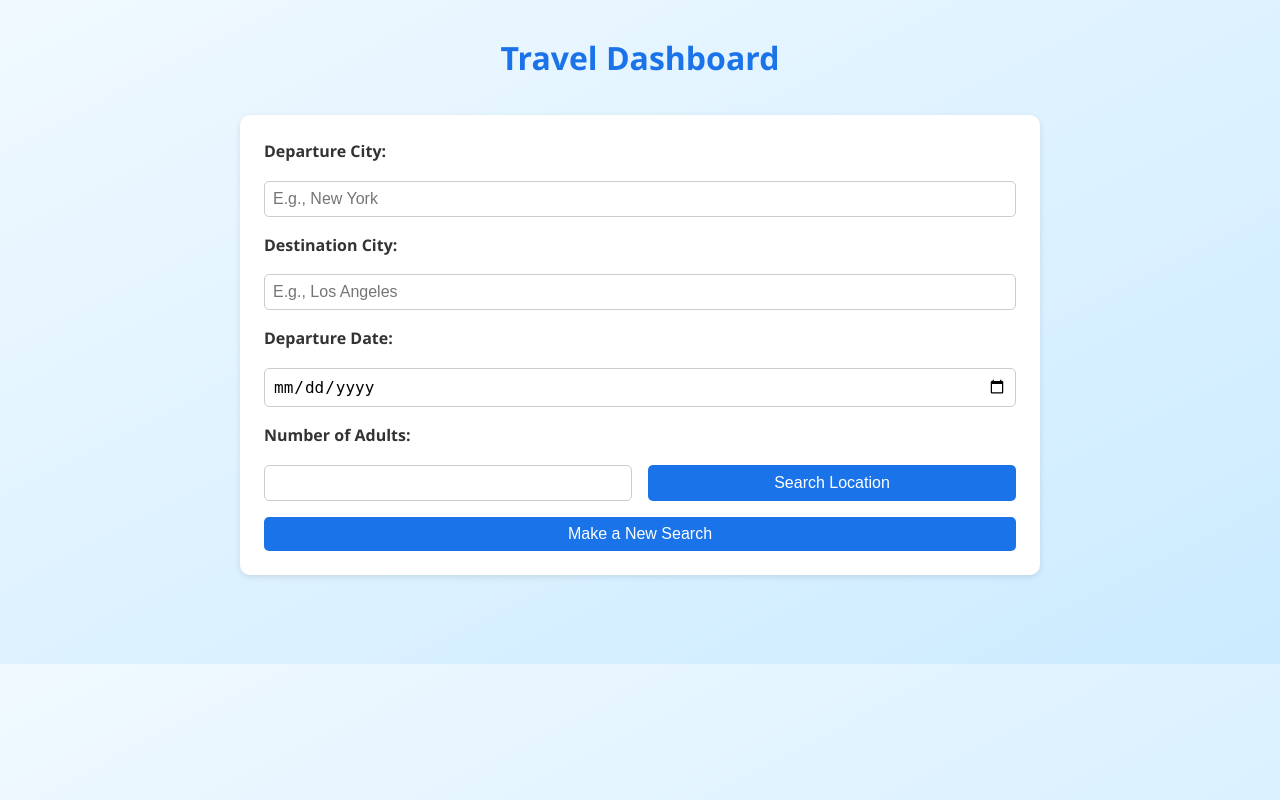
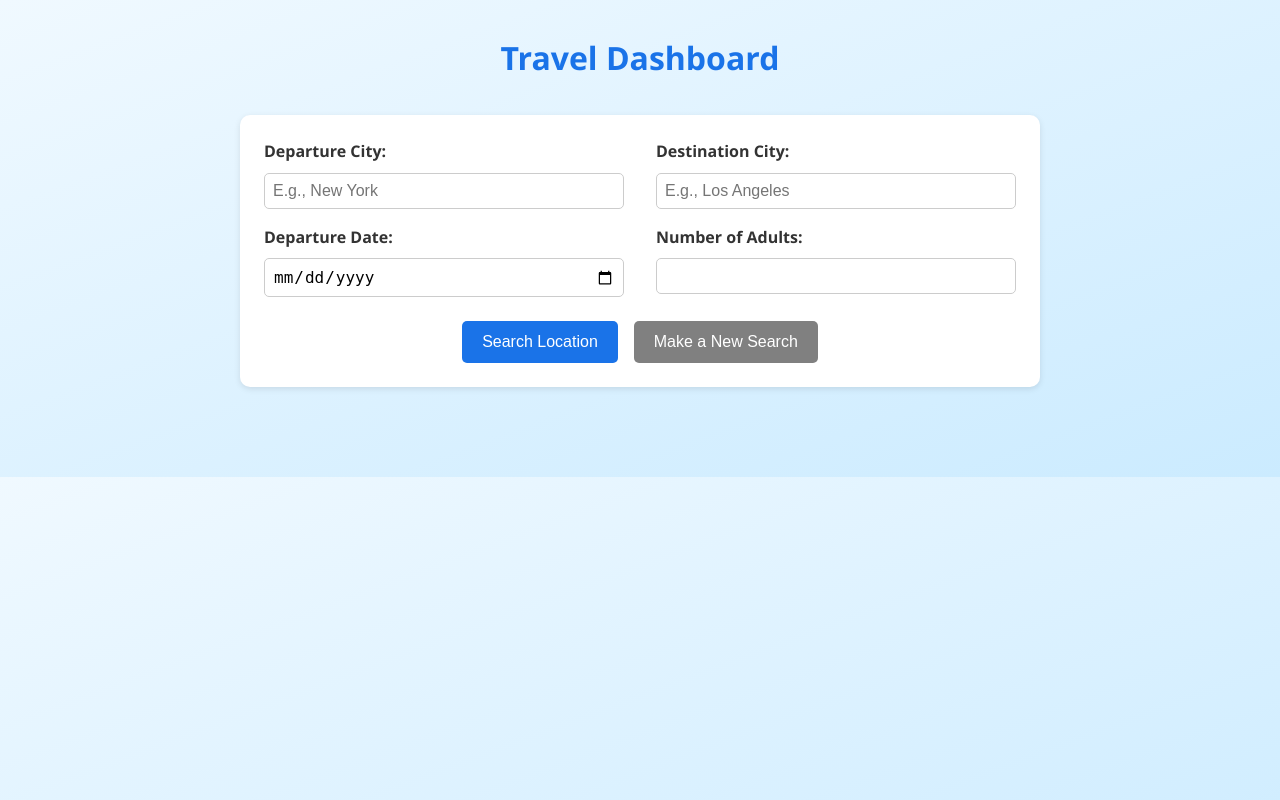
Before and after one commit to Stefan-Kniejski/Project-3, a Flask app: page / in a window 1280 px wide. Run offline with Flask 3, Linux system fonts and the light colour scheme; some libraries are stand-ins or nearby versions.

Commit message:
bug fixes

```diff
--- a/my_flask_app/static/css/styles.css
+++ b/my_flask_app/static/css/styles.css
@@ -22,10 +22,6 @@ h1 {
 
 /* Form Styling */
 form {
-  display: flex;
-  flex-wrap: wrap;
-  justify-content: center;
-  gap: 1rem;
   background-color: #fff;
   padding: 1.5rem;
   border-radius: 10px;
@@ -34,24 +30,43 @@ form {
   margin: 0 auto 2rem auto;
 }
 
-form label {
-  flex-basis: 100%;
-  font-weight: bold;
+.form-grid {
+  display: grid;
+  grid-template-columns: 1fr 1fr;
+  gap: 1rem 2rem;
 }
 
-form input,
-form button {
-  flex: 1 1 300px;
+.form-group {
+  display: flex;
+  flex-direction: column;
+}
+
+.form-group label {
+  font-weight: bold;
+  margin-bottom: 0.5rem;
+}
+
+.form-group input {
   padding: 0.5rem;
   font-size: 1rem;
   border: 1px solid #ccc;
   border-radius: 5px;
 }
 
+.form-buttons {
+  display: flex;
+  justify-content: center;
+  gap: 1rem;
+  margin-top: 1.5rem;
+}
+
 form button {
+  padding: 0.75rem 1.25rem;
+  font-size: 1rem;
+  border: none;
+  border-radius: 5px;
   background-color: #1a73e8;
   color: white;
-  border: none;
   cursor: pointer;
   transition: background-color 0.3s ease;
 }
--- a/my_flask_app/static/js/app.js
+++ b/my_flask_app/static/js/app.js
@@ -248,3 +248,10 @@ document.getElementById("resetBtn").addEventListener("click", () => {
     }
   });
 });
+
+document.getElementById("unit-select").addEventListener("change", function () {
+  currentUnit = this.value;
+  if (destinationCity) {
+    updateTemperatureChart(destinationCity);
+  }
+});
--- a/my_flask_app/templates/index.html
+++ b/my_flask_app/templates/index.html
@@ -11,37 +11,37 @@
 <body>
   <h1>Travel Dashboard</h1>
 
-  <!-- Form for flight offers search -->
   <form id="searchForm" method="POST">
+    <div class="form-grid">
+      <div class="form-group">
         <label for="departureCity">Departure City:</label>
         <input type="text" id="departureCity" name="departureCity" placeholder="E.g., New York" required>
-
+      </div>
+      <div class="form-group">
         <label for="destinationCity">Destination City:</label>
         <input type="text" id="destinationCity" name="destinationCity" placeholder="E.g., Los Angeles" required>
-
+      </div>
+      <div class="form-group">
         <label for="departureDate">Departure Date:</label>
         <input type="date" id="departureDate" name="departureDate" required>
-
+      </div>
+      <div class="form-group">
         <label for="adults">Number of Adults:</label>
         <input type="number" id="adults" name="adults" min="1" max="9" required>
+      </div>
+    </div>
 
+    <div class="form-buttons">
       <button id="submit" type="submit">Search Location</button>
-    <button id="resetBtn" type="button">Make a New Search</button>
+      <button id="resetBtn" type="button" style="background-color:gray;">Make a New Search</button>
+    </div>
   </form>
 
+  <br>
 
-  <br>
   <div id="results-container">
-    <!-- Containers for weather information and map -->
-    <div id="weather-info"></div>
-    <div id="map" style="width: 400px; height: 400px;"></div>
-
-    <!-- Container for displaying flight offers -->
-    <ul id="flightOffersList"></ul>
-
-    <!-- Container for displaying flight offers in a table -->
-    <div id="flightOffersTable"></div>
-
+    <!-- Top area: Chart on left, Weather above Map on right -->
+    <div class="info-row">
       <div id="chart-container">
         <h2>Temperature Forecast</h2>
         <label for="unit-select">Choose unit:</label>
@@ -49,9 +49,22 @@
           <option value="F">Fahrenheit (°F)</option>
           <option value="C">Celsius (°C)</option>
         </select>
-      <canvas id="temperature-chart" width="400" height="200"></canvas>
+        <canvas id="temperature-chart"></canvas>
+      </div>
+
+      <div id="weather-info"></div>
+      <div id="map"></div>
+    </div>
+
+    <!-- Flight offers below... -->
+    <div class="middle-section">
+      <ul id="flightOffersList"></ul>
+      <div id="flightOffersTable"></div>
     </div>
   </div>
+
+
+
 
   <!-- Include required JavaScript libraries -->
   <script src="https://d3js.org/d3.v7.min.js"></script>
```
Also changed, not shown: other parts of my_flask_app/static/css/styles.css (+94 -33 lines). Lines whose indentation alone changed are shown as unchanged.
